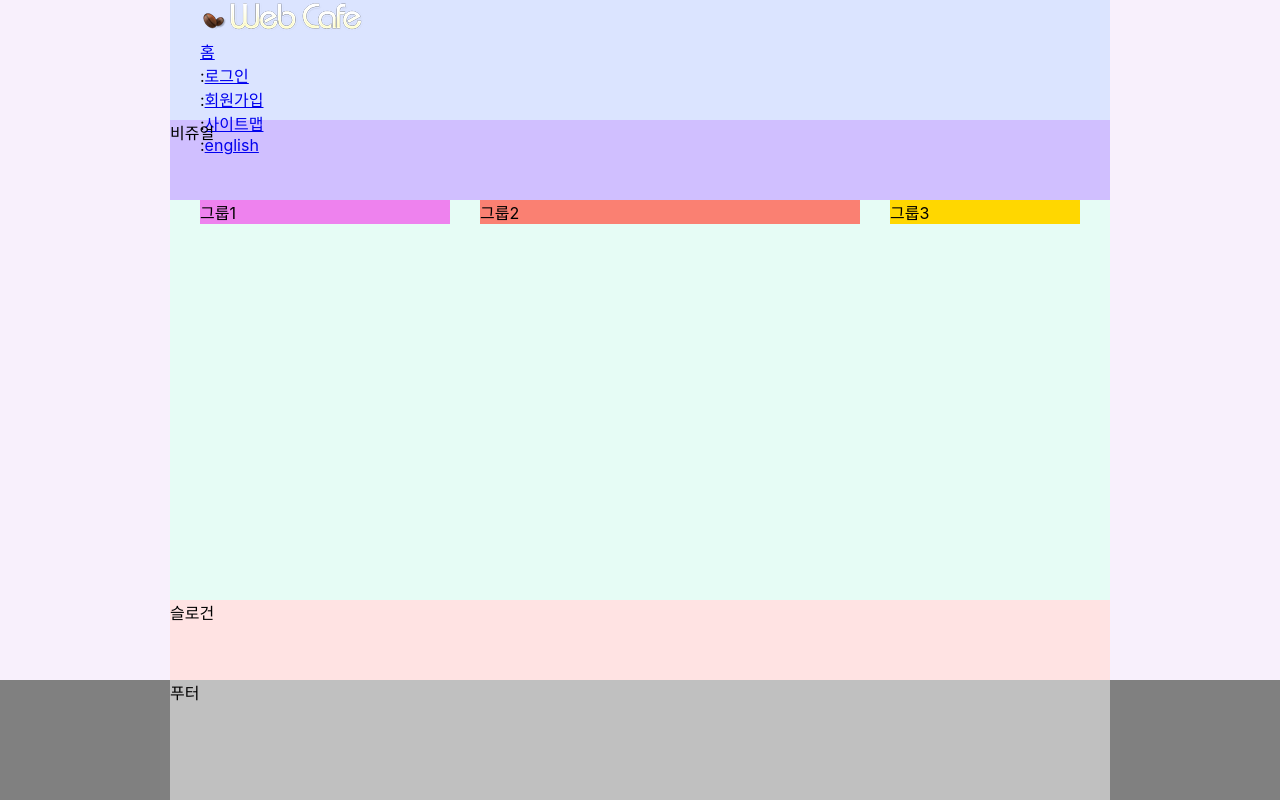
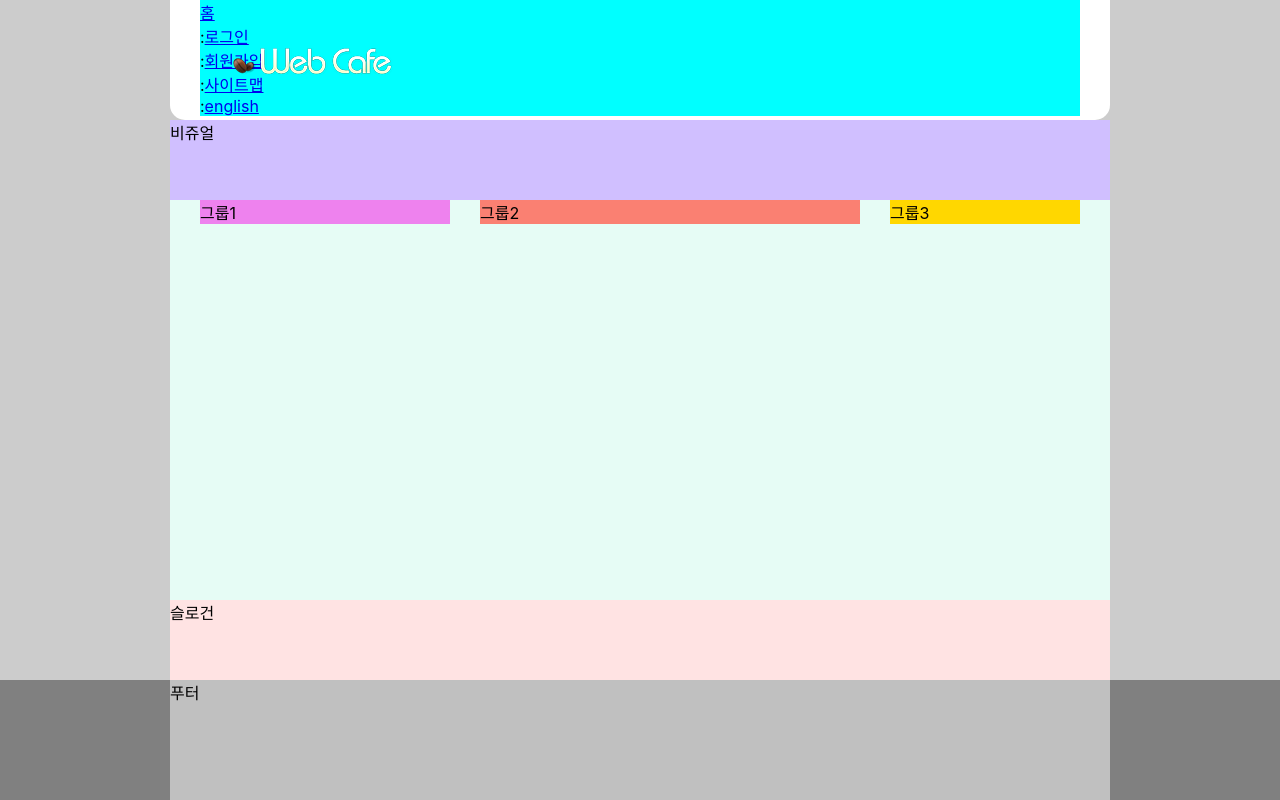
Before and after one commit to lulla-by/HTML5, a plain HTML site: page index.html in a window 1280 px wide. Drawn offline with Linux system fonts and the light colour scheme; a web font is replaced by a local one.

Commit message:
로고 배치 완료

```diff
--- a/styles/style.css
+++ b/styles/style.css
@@ -6,7 +6,7 @@
 }
 /* 본문 스타일 */
 body {
-  background: #f8f0fc;
+  background: #ccc;
   font-family: "Pretendard Variable", Pretendard, -apple-system, BlinkMacSystemFont, system-ui, Roboto, "Helvetica Neue", "Segoe UI", "Apple SD Gothic Neo", "Noto Sans KR", "Malgun Gothic", "Apple Color Emoji", "Segoe UI Emoji", "Segoe UI Symbol", sans-serif;
 }
 /* 레이아웃 */
@@ -16,10 +16,27 @@ body {
 }
 /* 헤더 */
 .header {
-  background: #dbe4ff;
+  background: white;
   padding: 0 30px;
   height: 15vh;
+  border-radius: 0px 0px 15px 15px;
+  position: relative;
+  /* 2. 로고 기준잡아주고 */
 }
+/* 로고 */
+.logo{
+  /* background-color: blue; */
+  position: absolute;
+  /* 1. 로고 포지션 잡아주고 */
+  top:45px;
+  left:60px;
+}
+
+/* 텍스트 링크 모음 */
+.member{
+  background-color: aqua;
+}
+
 /* 비주얼 */
 .visual {
   background: #d0bfff;
@@ -34,15 +51,6 @@ body {
   padding: 0 15px;
 
 }
-/* .main::after {
-  content: "dd";
-  clear: both;
-  display: block;
-} */
-
-/* .box {
-  float:right
-} */
 
 .group{
   margin: 0 15px;
```
